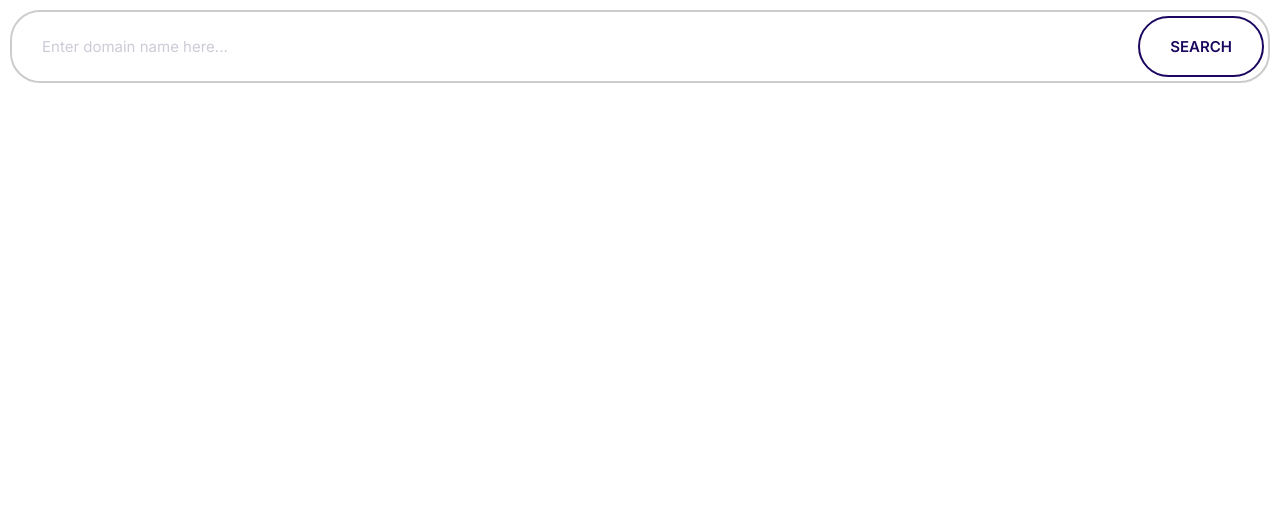
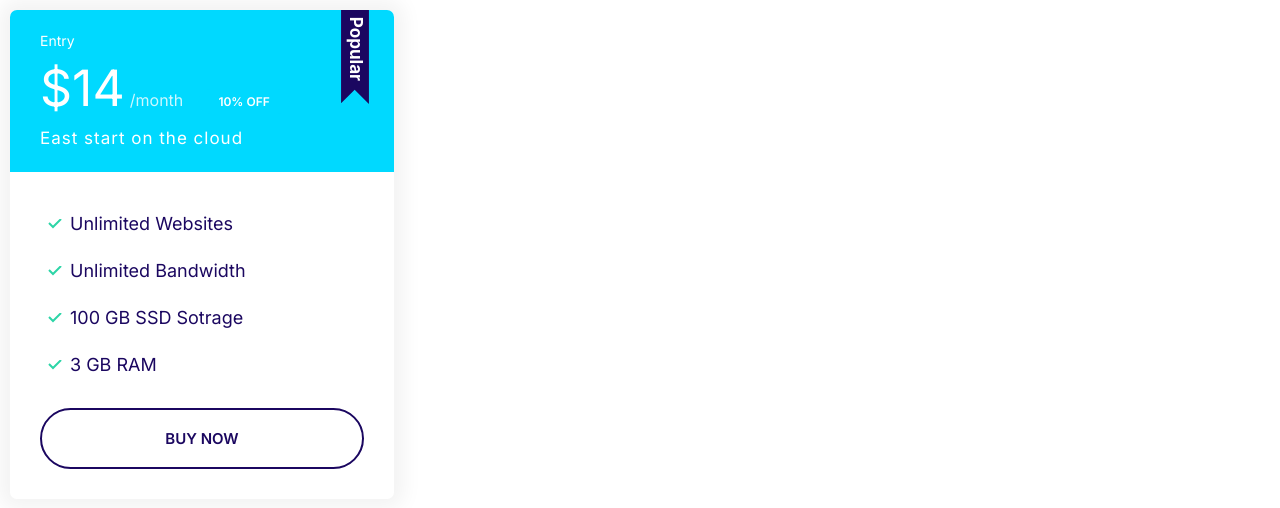
Before and after one commit to RakibulShezan/Demo-Hosting-Website-using-Raw-HTML-and-CSS, a plain HTML site: page index.html in a window 1280 px wide. Drawn offline with Linux system fonts and the light colour scheme.

Commit message:
Build Cards and Plans Components

```diff
--- a/css/styles.css
+++ b/css/styles.css
@@ -266,7 +266,7 @@ a {
   border: 0;
   flex-grow: 1;
 }
-.input-group .btn{
+.input-group .btn {
   margin: 4px;
 }
 @media screen and (min-width: 1024px) {
@@ -274,3 +274,85 @@ a {
     font-size: 1.5rem;
   }
 }
+/* Cards */
+.card {
+  width: 30%;
+  margin: 1rem;
+  border-radius: 7px;
+  box-shadow: 0 0 20px 10px #f3f3f3;
+  overflow: hidden;
+}
+.card__header,
+.card__body {
+  padding: 2rem 3rem;
+}
+
+.card--primary .card__header {
+  background: var(--color-primary);
+  color: #fff;
+}
+.card--secondary .card__header {
+  background: var(--color-secondary);
+  color: #fff;
+}
+
+/* Plans */
+.plan__name {
+  color: #fff;
+  margin: 0;
+  font-weight: 500;
+  font-size: 2.4rem;
+}
+
+.plan__price {
+  font-size: 6rem;
+}
+
+.plan__billing-cycle {
+  font-size: 2.4rem;
+  font-weight: 300;
+  opacity: 0.8;
+  margin-right: 1rem;
+}
+
+.plan__description {
+  font-size: 2rem;
+  font-weight: 300;
+  letter-spacing: 1px;
+  display: block;
+}
+
+.plan .list__item {
+  margin-bottom: 2rem;
+}
+
+.plan--popular .card__header {
+  position: relative;
+}
+
+.plan--popular .card__header::before {
+  content: url(../images/popular.svg);
+  width: 40px;
+  display: inline-block;
+  position: absolute;
+  top: -6px;
+  right: 5%;
+}
+
+@media screen and (min-width: 1024px) {
+  .plan__name {
+    font-size: 1.4rem;
+  }
+
+  .plan__price {
+    font-size: 5rem;
+  }
+
+  .plan__billing-cycle {
+    font-size: 1.6rem;
+  }
+
+  .plan__description {
+    font-size: 1.7rem;
+  }
+}
--- a/index.html
+++ b/index.html
@@ -15,13 +15,25 @@
     <link rel="stylesheet" href="css/styles.css" />
   </head>
   <body>
-    <div class="input-group">
-      <input
-        type="text"
-        class="input"
-        placeholder="Enter domain name here..."
-      />
-      <button class="btn btn--outline">Search</button>
+    <div class="plan plan--popular">
+      <div class="card card--secondary">
+        <header class="card__header">
+          <h3 class="plan__name">Entry</h3>
+          <span class="plan__price">$14</span>
+          <span class="plan__billing-cycle">/month</span>
+          <span class="badge badge--secondary badge--small">10% OFF</span>
+          <span class="plan__description">East start on the cloud</span>
+        </header>
+        <div class="card__body">
+          <ul class="list list--tick">
+            <li class="list__item">Unlimited Websites</li>
+            <li class="list__item">Unlimited Bandwidth</li>
+            <li class="list__item">100 GB SSD Sotrage</li>
+            <li class="list__item">3 GB RAM</li>
+          </ul>
+          <button class="btn btn--outline btn--block">Buy Now</button>
+        </div>
+      </div>
     </div>
   </body>
 </html>
```
Also changed, not shown: components/cards.html (added, +11 -0 lines), components/plans.html (added, +20 -0 lines), images/popular.svg (added).
